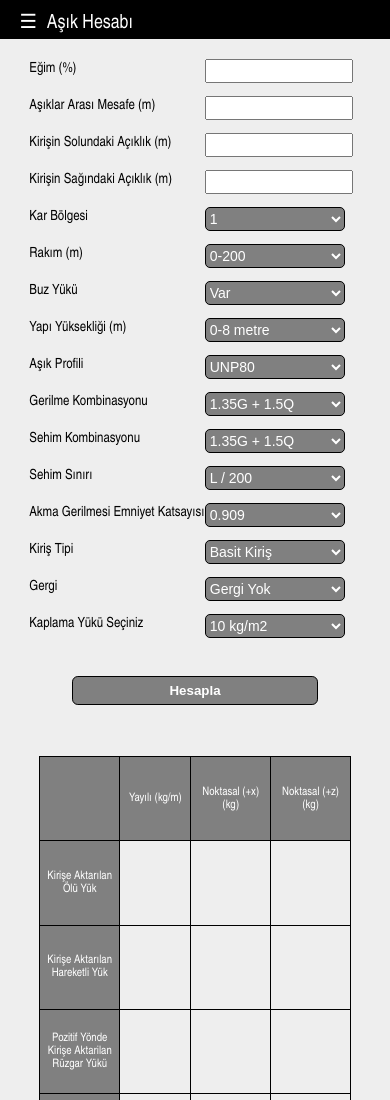
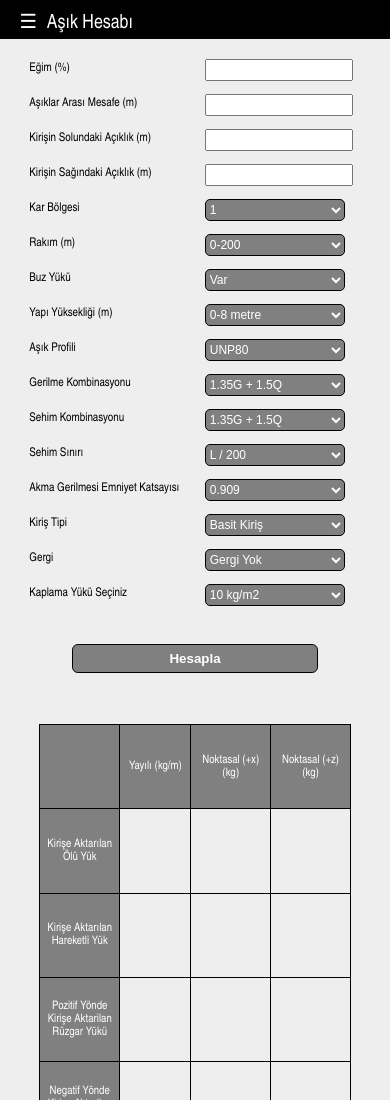
Before and after one commit to burakakgulll/deneme1, a plain HTML site: page index.html in a window 390 px wide. Shown: the top 1100 px of the page. Drawn offline with Linux system fonts and the light colour scheme.

Commit message:
Add files via upload

```diff
--- a/mobile.css
+++ b/mobile.css
@@ -12,7 +12,7 @@ padding-top:15%;
 vertical-align:middle;
 margin:auto;
 font-family:"Arial Narrow";
-font-size:4vw;
+font-size:12px;
 }
 
 
@@ -69,7 +69,7 @@ nav{
 padding-top:2px;
 padding-bottom:2px;
 text-align:left;
-font-size:14px;
+font-size:12px;
 margin-left:2.5vw;
 float:left;
 width:50%;
@@ -79,13 +79,13 @@ asd{
 padding-top:2px;
 padding-bottom:2px;
 width:40%;
-font-size:14px;
+font-size:12px;
 }
 .asd{
 padding-top:2px;
 padding-bottom:2px;
 width:40%;
-font-size:14px;
+font-size:12px;
 }
 select {
 padding-top:2px;
@@ -95,7 +95,7 @@ border:1px black solid;
 background-color:gray;
 color:white;
 width:40%;
-font-size:14px;
+font-size:12px;
 }
 
 
```
